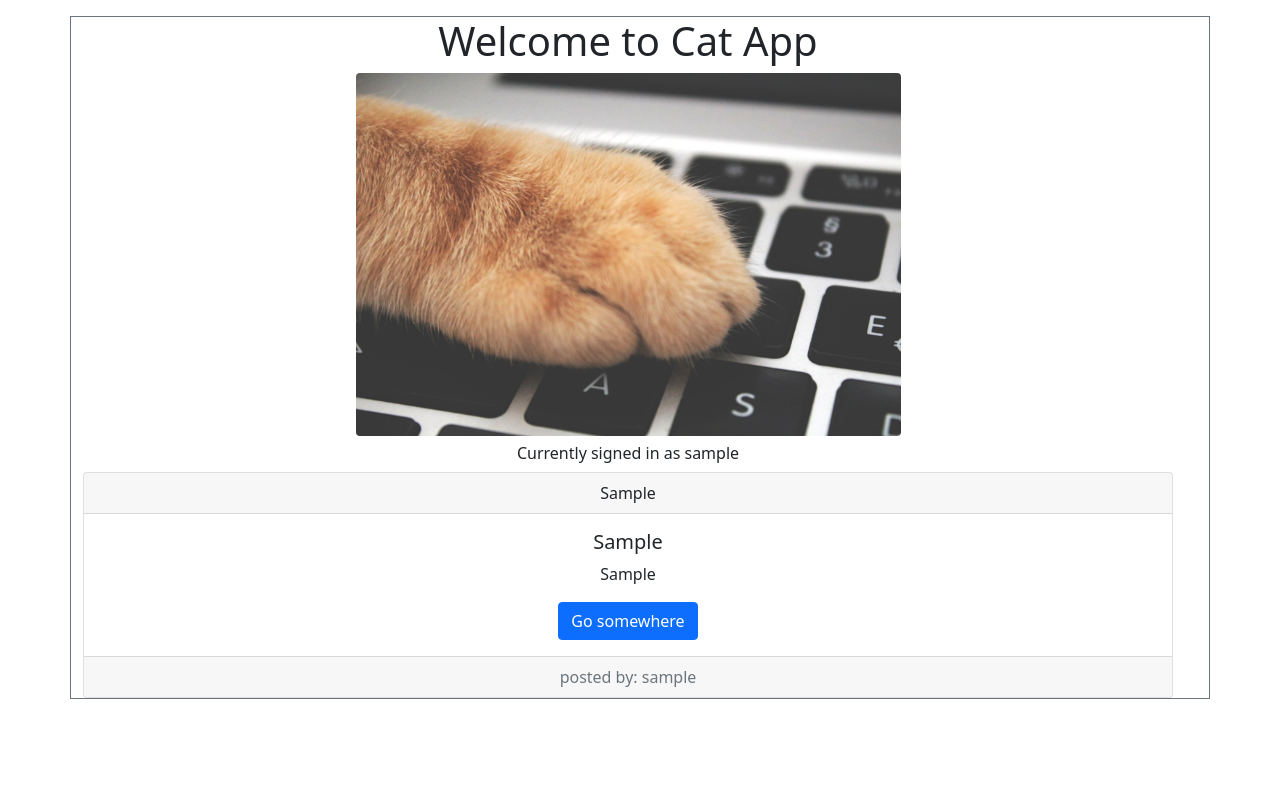
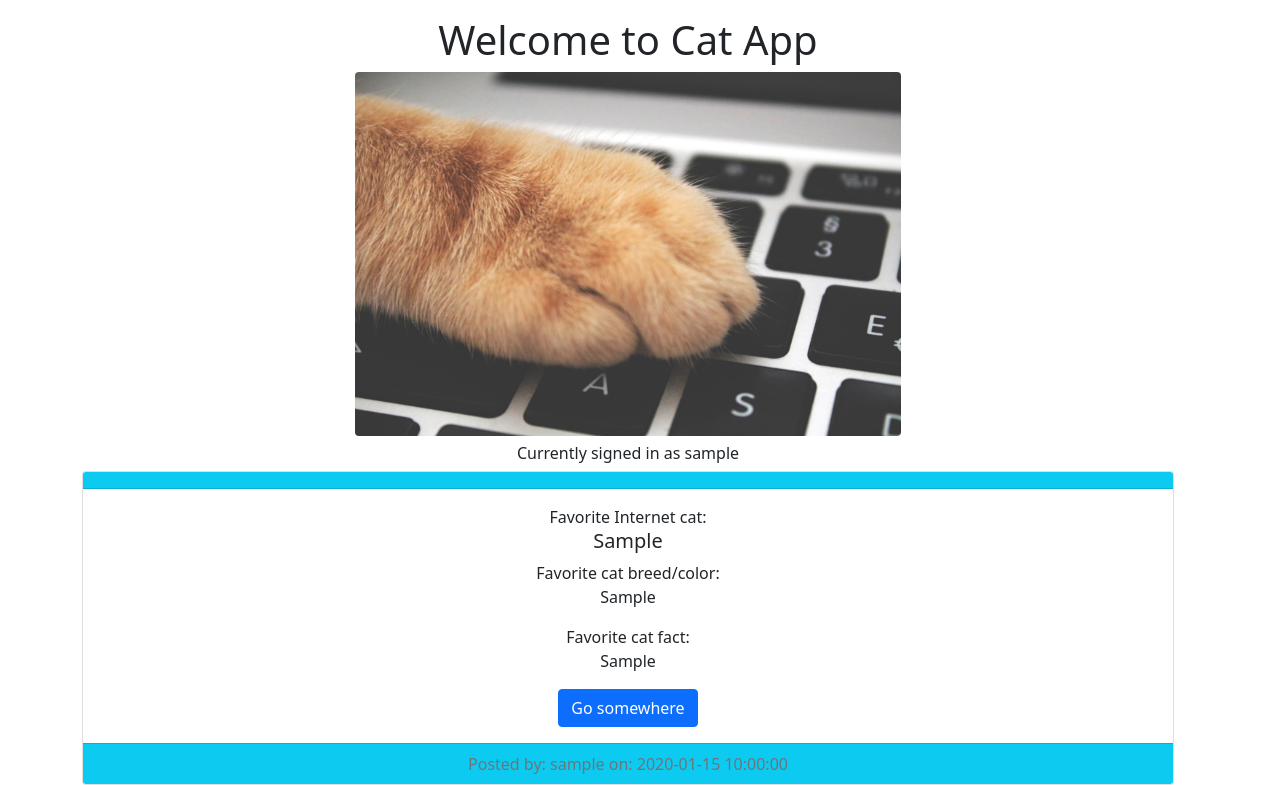
Before and after one commit to Navi-beep/cat_app, a Flask app: page / in a window 1280 px wide. Shown: the part 56-841 px from the top of the page. Before the commit the page ends 755 px from the top, so only its background shows below. Run offline with Flask 2, Linux system fonts and the light colour scheme; a user stored in the database is signed in; tables that the repository leaves empty hold one stand-in row (values such as "Sample post"); some libraries are stand-ins or nearby versions.

Commit message:
editing kitty card

```diff
--- a/app/templates/base.html
+++ b/app/templates/base.html
@@ -43,7 +43,7 @@
         <!--<h1 class="h1 text-center">Welcome to Cat App!</h1>-->
             {% include 'alerts.html'%}
 
-            <div class="d-flex container align-items-center border border-secondary mt-3">
+            <div class="d-flex container align-items-center mt-3">
               <div class="row w-100">
                 <div class="container">
                     {% block content %}
--- a/app/templates/index.html
+++ b/app/templates/index.html
@@ -19,16 +19,22 @@
         {% for cat in cats %}
 
         <div class="card text-center">
-            <div class="card-header">
-                {{ cat.fav_cat_breed }}
+            <div class="card-header bg-info">
             </div>
             <div class="card-body">
-              <h5 class="card-title">{{ cat.fav_int_cat}}</h5>
-              <p class="card-text">{{ cat.fav_cat_fact }}</p>
+                <h7>Favorite Internet cat:</h7>
+              <h5 class="card-title"> {{ cat.fav_int_cat}}</h5>
+
+                <h7>Favorite cat breed/color:</h7>
+              <p class="card-text"> {{ cat.fav_cat_breed }}</p>
+
+              <h7>Favorite cat fact:</h7>
+              <p class="card-text"> {{ cat.fav_cat_fact }}</p>
               <a href="#" class="btn btn-primary">Go somewhere</a>
             </div>
-            <div class="card-footer text-muted">
-              posted by: {{ cat.author.username }}
+            <div class="card-footer bg-info text-muted">
+              Posted by: {{ cat.author.username }} on:
+              {{cat.date_created}}
             </div>
           </div>
         {% endfor %}
```
